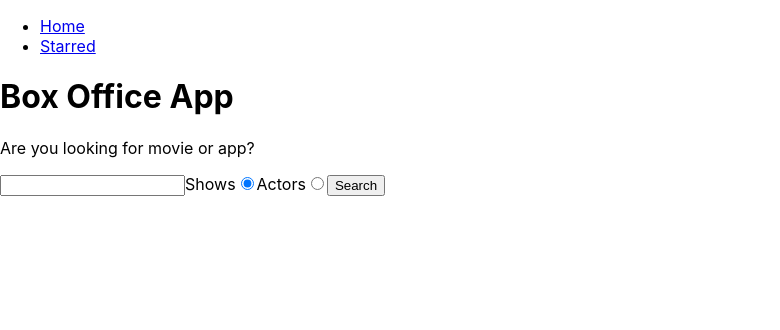
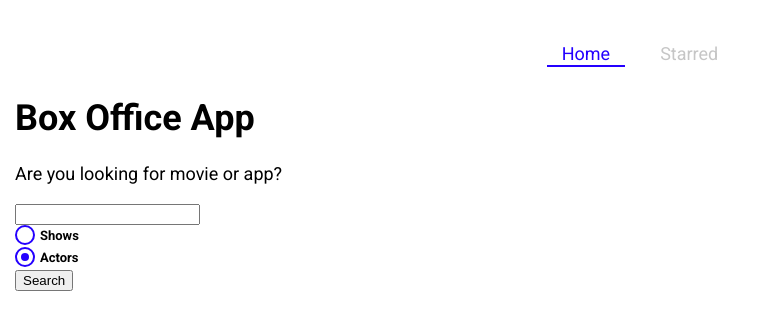
Before and after one commit to lahotimohit/BoxOfficeAppReact, a React (Create React App) app: page / in a window 1280 px wide. Shown: the top 330 px of the page, without its empty margins (0-780 px from the left). Built offline with nearby package versions, Linux system fonts and the light colour scheme.

Commit message:
Install styled components in the index page and use Navlink and Global Theme

```diff
--- a/package.json
+++ b/package.json
@@ -8,6 +8,7 @@
     "react-dom": "^18.2.0",
     "react-router-dom": "^6.14.2",
     "react-scripts": "5.0.1",
+    "styled-components": "^6.0.7",
     "web-vitals": "^2.1.4",
     "workbox-background-sync": "^6.6.0",
     "workbox-broadcast-update": "^6.6.0",
--- a/public/index.html
+++ b/public/index.html
@@ -1,17 +1,24 @@
-<!DOCTYPE html>
+<!doctype html>
 <html lang="en">
   <head>
     <meta charset="utf-8" />
     <link rel="icon" href="%PUBLIC_URL%/favicon.ico" />
     <meta name="viewport" content="width=device-width, initial-scale=1" />
     <meta name="theme-color" content="#000000" />
-    <meta name="description" content="Web site created using create-react-app" />
+    <meta
+      name="description"
+      content="Web site created using create-react-app"
+    />
     <link rel="apple-touch-icon" href="%PUBLIC_URL%/logo192.png" />
     <!--
       manifest.json provides metadata used when your web app is installed on a
       user's mobile device or desktop. See https://developers.google.com/web/fundamentals/web-app-manifest/
     -->
     <link rel="manifest" href="%PUBLIC_URL%/manifest.json" />
+    <link
+      href="https://fonts.googleapis.com/css?family=Roboto:300,400,700,&display=swap"
+      rel="stylesheet"
+    />
     <!--
       Notice the use of %PUBLIC_URL% in the tags above.
       It will be replaced with the URL of the `public` folder during the build.
--- a/src/App.jsx
+++ b/src/App.jsx
@@ -4,12 +4,14 @@
 import Starred from './pages/Starred';
 import MainLayout from './components/MainLayout';
 import Show from './pages/Show';
+import { GlobalTheme } from './theme';
 
 const queryClient = new QueryClient();
 
 function App() {
   return (
     <QueryClientProvider client={queryClient}>
+      <GlobalTheme>
         <BrowserRouter>
           <Routes>
             <Route element={<MainLayout />}>
@@ -17,21 +19,9 @@
               <Route path="/starred" element={<Starred />} />
             </Route>
             <Route path="/show/:showId" element={<Show />} />
-          {/* <Route path="/" element={<App />}>
-          <Route index element={<Home />} />
-          <Route path="teams" element={<Teams />}>
-            <Route path=":teamId" element={<Team />} />
-            <Route path="new" element={<NewTeamForm />} />
-            <Route index element={<LeagueStandings />} />
-          </Route>
-        </Route>
-        <Route element={<PageLayout />}>
-          <Route path="/privacy" element={<Privacy />} />
-          <Route path="/tos" element={<Tos />} />
-        </Route>
-        <Route path="contact-us" element={<Contact />} /> */}
           </Routes>
         </BrowserRouter>
+      </GlobalTheme>
     </QueryClientProvider>
   );
 }
--- a/src/components/Navs.jsx
+++ b/src/components/Navs.jsx
@@ -1,4 +1,5 @@
-import { Link } from 'react-router-dom';
+import { NavLink } from 'react-router-dom';
+import styled from 'styled-components';
 
 const LINK = [
   {
@@ -14,14 +15,56 @@
 const Navs = () => {
   return (
     <div>
-      <ul>
+      <NavList>
         {LINK.map(item => (
           <li key={item.to}>
-            <Link to={item.to}>{item.text}</Link>
+            <LinkStyled to={item.to}>{item.text}</LinkStyled>
           </li>
         ))}
-      </ul>
+      </NavList>
     </div>
   );
 };
 export default Navs;
+
+const NavList = styled.ul`
+  display: flex;
+  justify-content: center;
+  list-style: none;
+  margin: 0 0 30px;
+  padding: 0;
+  li {
+    margin: 0 10px;
+  }
+`;
+
+const LinkStyled = styled(NavLink)`
+  display: block;
+  padding: 3px 15px;
+  position: relative;
+  text-decoration: none;
+  color: ${({ theme }) => theme.mainColors.gray};
+  &.active {
+    color: ${({ theme }) => theme.mainColors.blue};
+    &:after {
+      content: '';
+      position: absolute;
+      display: block;
+      height: 2px;
+      left: 0%;
+      bottom: 0;
+      background-color: ${({ theme }) => theme.mainColors.blue};
+      animation: slide-in 0.3s ease-in forwards;
+      @keyframes slide-in {
+        from {
+          left: 50%;
+          width: 0;
+        }
+        to {
+          left: 0%;
+          width: 100%;
+        }
+      }
+    }
+  }
+`;
--- a/src/components/SearchForm.jsx
+++ b/src/components/SearchForm.jsx
@@ -1,9 +1,9 @@
 import { useState } from 'react';
 import { useSearhStr } from '../lib/useSearchStr';
+import CustomRadio from './customradio';
 const SerachForm = ({ onSearch }) => {
   const [searchOption, setSearchOption] = useState('shows');
   const [searchStr, setSearchStr] = useSearhStr();
-
   //1.mounts
   //2.rerender
   //2.5 Logic before next rerender.
@@ -32,28 +32,20 @@
     <div>
       <form onSubmit={onSubmit}>
         <input type="text" value={searchStr} onChange={onSearchInputChange} />
-        <label>
-          Shows
-          <input
-            type="radio"
+        <CustomRadio
+          label="Shows"
           name="search-option"
           value="shows"
           checked={searchOption == 'shows'}
           onChange={onRadioChange}
         />
-        </label>
-
-        <label>
-          Actors
-          <input
-            type="radio"
+        <CustomRadio
+          label="Actors"
           name="search-option"
-            value="actors"
-            checked={searchOption == 'actors'}
+          value="shows"
+          checked={searchOption == 'shows'}
           onChange={onRadioChange}
         />
-        </label>
-
         <button type="submit">Search</button>
       </form>
     </div>
--- /dev/null
+++ b/src/components/customradio.jsx
@@ -0,0 +1,58 @@
+import styled from 'styled-components';
+const CustomRadio = ({ label, ...inputProps }) => {
+  return (
+    <StyledRadio>
+      {label}
+      <input {...inputProps} type="radio" />
+      <span />
+    </StyledRadio>
+  );
+};
+
+export default CustomRadio;
+
+const StyledRadio = styled.label`
+  display: block;
+  position: relative;
+  padding-left: 25px;
+  cursor: pointer;
+  font-size: 13px;
+  user-select: none;
+  font-weight: 700;
+  line-height: 1.65;
+  input {
+    position: absolute;
+    opacity: 0;
+    cursor: pointer;
+  }
+  span {
+    position: absolute;
+    top: 0;
+    left: 0;
+    height: 16px;
+    width: 16px;
+    background-color: #fff;
+    border: 2px solid ${({ theme }) => theme.mainColors.blue};
+    border-radius: 50%;
+  }
+  input:checked ~ span {
+    background-color: #fff;
+    border: 2px solid ${({ theme }) => theme.mainColors.blue};
+  }
+  span:after {
+    content: '';
+    position: absolute;
+    display: none;
+  }
+  input:checked ~ span:after {
+    display: block;
+  }
+  span:after {
+    top: 4px;
+    left: 4px;
+    width: 8px;
+    height: 8px;
+    border-radius: 50%;
+    background: ${({ theme }) => theme.mainColors.blue};
+  }
+`;
--- a/src/index.css
+++ /dev/null
@@ -1,13 +0,0 @@
-body {
-  margin: 0;
-  font-family: -apple-system, BlinkMacSystemFont, 'Segoe UI', 'Roboto', 'Oxygen',
-    'Ubuntu', 'Cantarell', 'Fira Sans', 'Droid Sans', 'Helvetica Neue',
-    sans-serif;
-  -webkit-font-smoothing: antialiased;
-  -moz-osx-font-smoothing: grayscale;
-}
-
-code {
-  font-family: source-code-pro, Menlo, Monaco, Consolas, 'Courier New',
-    monospace;
-}
--- a/src/index.jsx
+++ b/src/index.jsx
@@ -1,6 +1,5 @@
 import React from 'react';
 import ReactDOM from 'react-dom/client';
-import './index.css';
 import App from './App';
 import * as serviceWorkerRegistration from './serviceWorkerRegistration';
 import reportWebVitals from './reportWebVitals';
--- a/src/pages/Home.jsx
+++ b/src/pages/Home.jsx
@@ -4,6 +4,33 @@
 import SerachForm from '../components/SearchForm';
 import ShowsGrid from '../components/shows/ShowsGrid';
 import ActorsGrid from '../components/actors/ActorsGrid';
+import styled, { css, ThemeProvider } from 'styled-components';
+
+const Container = styled.div`
+  text-align: center;
+`;
+
+const Button = styled.button`
+  background: transparent;
+  border-radius: 3px;
+  border: 2px solid #bf4f74;
+  color: 'palevioletred';
+  margin: 0 1em;
+  padding: 0.25em 1em;
+
+  ${props =>
+    props.primary &&
+    css`
+      background: palevioletred;
+      color: white;
+    `}
+
+  ${props =>
+    props.fontsize &&
+    css`
+      font-size: ${props.fontsize}px;
+    `}
+`;
 
 const Home = () => {
   const [filter, setFilter] = useState(null);
--- /dev/null
+++ b/src/theme.jsx
@@ -0,0 +1,30 @@
+import { ThemeProvider, createGlobalStyle } from 'styled-components';
+
+const theme = {
+  fontFamily: 'Roboto, sans-serif',
+  mainColors: {
+    blue: '#2400ff',
+    gray: '#c6c6c6',
+    dark: '#353535',
+  },
+};
+
+const GlobalStyles = createGlobalStyle`
+  body {
+    font-family: ${({ theme }) => theme.fontFamily};
+    font-size: 18px;
+    margin: 0;
+    padding-top: 40px;
+    padding-left: 15px;
+    padding-right: 15px;
+  }
+`;
+
+export const GlobalTheme = ({ children }) => {
+  return (
+    <ThemeProvider theme={theme}>
+      <GlobalStyles />
+      {children}
+    </ThemeProvider>
+  );
+};
```
Also changed, not shown: 1 other file (tests, documents, lock files or other folders). Lines whose indentation alone changed are shown as unchanged.
